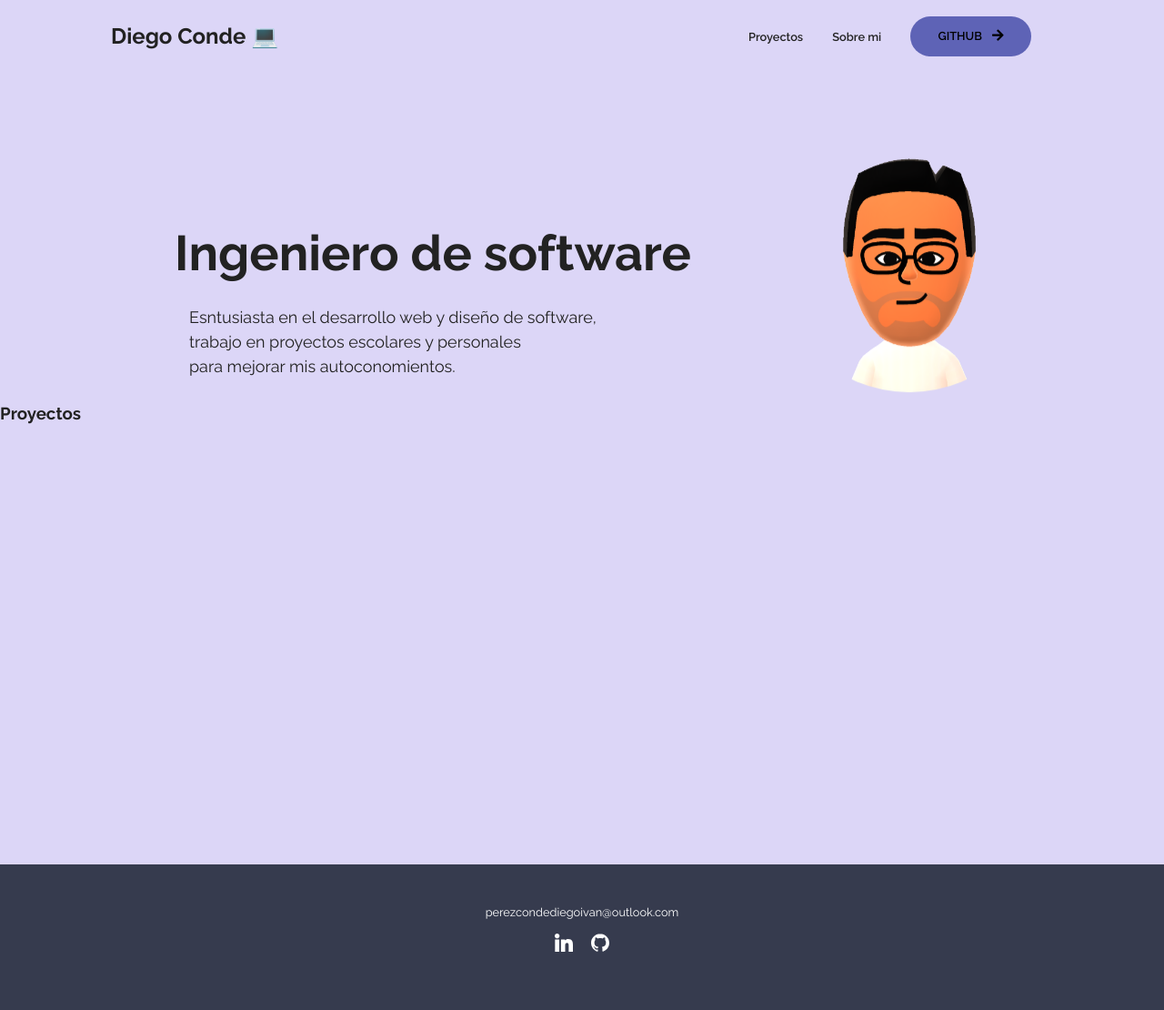
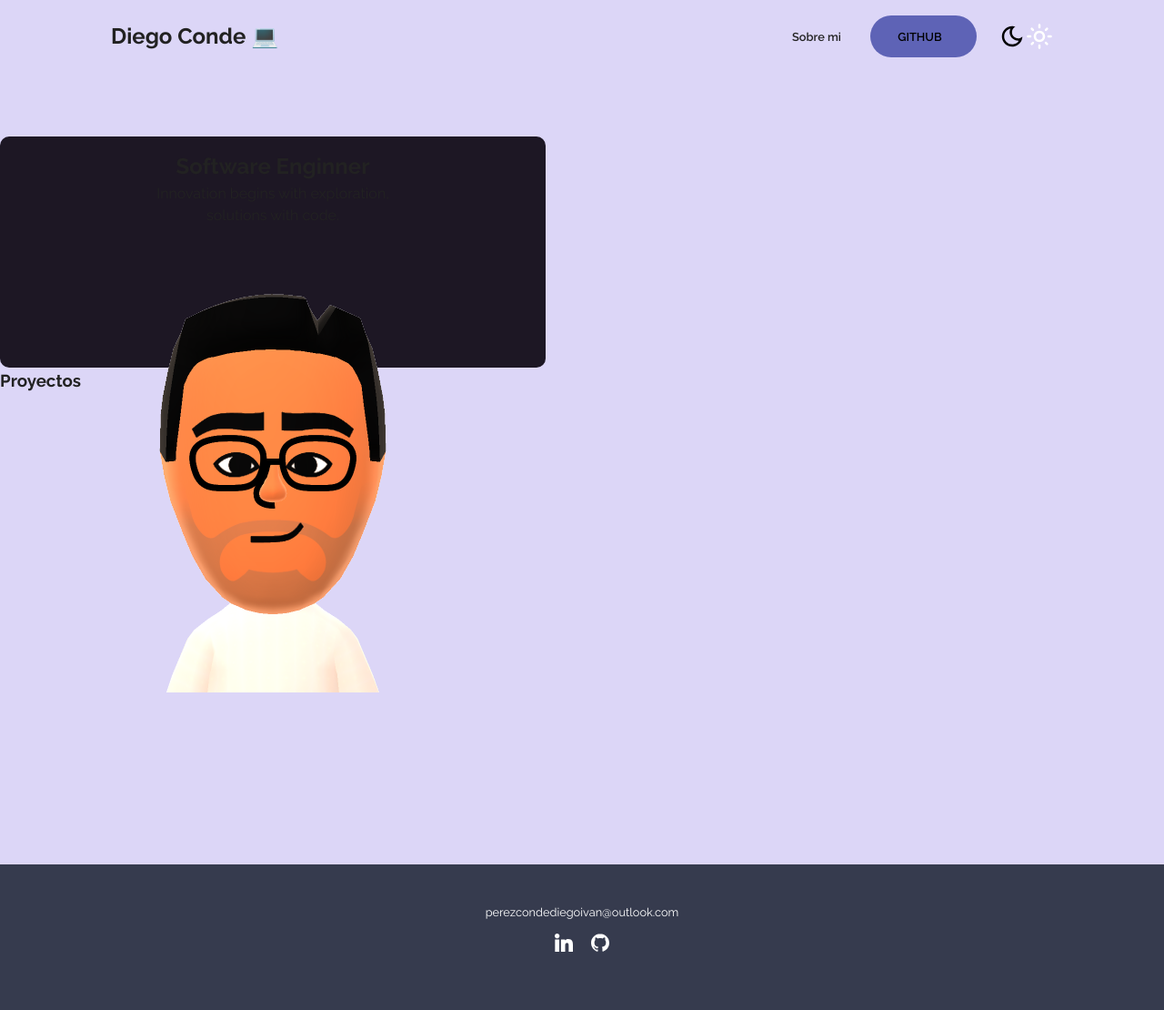
Before and after one commit to Psychodivto/Divancito, a PHP site: page / in a window 1280 px wide. Shown: the whole page at 91% size. Run offline with PHP 8.4, Linux system fonts and the light colour scheme.

Commit message:
changes in home

```diff
--- a/css/style.css
+++ b/css/style.css
@@ -73,68 +73,46 @@
   font-family: "Raleway", sans-serif;
   line-height: 1.5;
 }
-.container-tittle{
-  width: min-content;
-  margin-left: 11.5rem;
-    display: flex;
-    justify-content: normal;
-    margin-top: 8rem;
-    padding: 1rem;
+
+.Card-outline{
+  width: 600px;
+  height: 254px;
+  background-image: linear-gradient(163deg, #ff00ff 0%, #3700ff 100%);
+  border-radius: 20px;
+  text-align: center;
+  transition: all 0.25s cubic-bezier(0, 0, 0, 1);
 }
 
-.profile {
-  overflow: hidden;
-  border-right: .15em solid orange;
-  font-size: 2rem;
-  width: 0;
-  overflow: hidden;
-    border-right: .10em solid orange;
-    white-space: nowrap;
-    font-size: 2.5rem;
-    width: 0;
-    animation: typing 1.5s forwards;
+.Card-outline:hover{
+  box-shadow: 0px 0px 30px 1px rgba(204, 0, 255, 0.3);
+}
+
+.Card{
+  width: 600px;
+  height: 254px;
+  background-color: #1d1724;
+  border-radius: 10px;
+  transition: all 0.25s cubic-bezier(0, 0, 0, 1);
+  padding: 15px;
+  cursor: pointer
 
 }
-.content-text{
 
-  display: flex;
-  flex-direction: column;
-  font-size: 1.5rem;
-  margin: 1.5rem 0;
+.Card:hover{
+  transform: scale(0.98);
+  border-radius: 18px;
 }
 
-h2 {
-  font-size: 54px;
-  margin-left: 12rem;
-  padding-top: 4rem;
+.textprofile{
+
+
 }
 
-
-h4 {
-  font-weight: 400;
-  font-size: 18px;
-  padding-top: 1rem;
-  margin-left: 13rem;
-  text-align: justify;
-}
-
-.profile-imagen{
-  position: relative;
-  display: flex;
-  left: 850px;
-  margin-top: -300px;
-  border-radius: 50%;
-  animation: bounce 1s infinite alternate;
-  width: 300px;
-  height: 300px;
-
-}
 
 @keyframes typing {
   from { width: 0 }
   to { width: 100% }
 }
-
 
 
 /* Navbar */
--- a/index.html
+++ b/index.html
@@ -1,56 +1,43 @@
 <!DOCTYPE html>
 <html lang="en">
   <head>
-    <meta charset="UTF-8" />
-    <meta http-equiv="X-UA-Compatible" content="IE=edge" />
-    <meta name="viewport" content="width=device-width, initial-scale=1.0" />
+    <meta charset="UTF-8"/>
+    <meta http-equiv="X-UA-Compatible" content="IE=edge"/>
+    <meta name="viewport" content="width=device-width, initial-scale=1.0"/>
+
     <!-- Primary Meta Tags -->
     <title>My website-profile</title>
-    <meta name="title" content="Portfolio website-profile" />
+    <meta name="title" content="Portfolio website-profile"/>
 
     <!-- Link -->
-    <link
-      rel="apple-touch-icon"
-      sizes="180x180"
-      href="assets/favicon/apple-touch-icon.png"
-    />
-    <link
-      rel="icon"
-      type="image/png"
-      sizes="16x16"
-      href="/assets/favicon/favicon-16x16.png"
-    />
-    <link
-      rel="icon"
-      type="image/png"
-      sizes="32x32"
-      href="assets/favicon/favicon-32x32.png"
-    />
-    <link
-      rel="icon"
-      type="image/png"
-      sizes="192x192"
-      href="assets/favicon/android-chrome-192x192.png"
-    />
-    <link
-      rel="icon"
-      type="image/png"
-      sizes="512x512"
-      href="assets/favicon/android-chrome-512x512.png"
-    />
-    <link rel="icon" type="image/x-icon" href="assets/favicon/favicon.ico" />
-    <link rel="manifest" href="assets/favicon/site.webmanifest" />
-    <link
-      rel="stylesheet"
-      href="https://use.fontawesome.com/releases/v5.15.4/css/all.css"
-      integrity="sha384-DyZ88mC6Up2uqS4h/KRgHuoeGwBcD4Ng9SiP4dIRy0EXTlnuz47vAwmeGwVChigm"
-      crossorigin="anonymous"
-    />
-    <link rel="stylesheet" href="css/style.css" />
-    <link rel="stylesheet" href="css/utilities.css" />
+    <link rel="apple-touch-icon"sizes="180x180"
+    href="assets/favicon/apple-touch-icon.png"/>
+
+    <link rel="icon" type="image/png" sizes="16x16"
+    href="/assets/favicon/favicon-16x16.png"/>
+
+    <link rel="icon" type="image/png" sizes="32x32"
+    href="assets/favicon/favicon-32x32.png"/>
+
+    <link rel="icon" type="image/png" sizes="192x192"
+    href="assets/favicon/android-chrome-192x192.png"/>
+
+    <link rel="icon" type="image/png" sizes="512x512"
+    href="assets/favicon/android-chrome-512x512.png"/>
+
+    <link rel="icon" type="image/x-icon"
+    href="assets/favicon/favicon.ico"/>
+
+    <link rel="manifest"
+    href="assets/favicon/site.webmanifest"/>
+
+    <link rel="stylesheet" href="css/style.css"/>
+    <link rel="stylesheet" href="css/utilities.css"/>
+
   </head>
   <body>
     <header id="hero">
+
       <!-- Navbar -->
       <nav class="navbar">
         <div class="container">
@@ -59,19 +46,13 @@
             Diego Conde 💻
           </h1>
           <!-- Navbar links -->
-
           <ul class="nav-menu">
-            <li><a class="nav-link" href="">Proyectos</a></li>
             <li><a class="nav-link" href="pages/aboutme.html">Sobre mi</a></li>
-
-
-              <a
-                class="nav-link btn btn-primary"
-                href="https://github.com/Psychodivto"
-                >GitHub <i class="fas fa-arrow-right"></i
+            <a class="nav-link btn btn-primary"
+            href="https://github.com/Psychodivto">GitHub<i class="fas fa-arrow-right"></i
               ></a>
 
-            <!-- Toggle switch
+            <!-- Toggle switch -->
             <div class="theme-switch">
               <input type="checkbox" id="switch" />
               <label class="toggle-icons" for="switch">
@@ -79,7 +60,6 @@
                 <img class="sun" src="assets/sun.svg" />
               </label>
             </div>
-          -->
 
             <!-- Hamburger menu -->
           </ul>
@@ -91,22 +71,29 @@
         </div>
       </nav>
 
-      <!--Section de perfile-->
-        <div class="content-text">
-          <h2>Ingeniero de software</h2>
-          <h4>Esntusiasta en el desarrollo web y diseño de software,<br>
-             trabajo en proyectos escolares y personales <br>
-             para mejorar mis autoconomientos.<br>
-            </h4>
+      <!--Section profile-->
+
+      <div class="Card-outline">
+        <div class="Card">
+          <div class="textprofile">
+            <h2 class="tittle">Software Enginner</h2>
+            <p class="textprofile">Innovation begins with exploration,<br>
+              solutions with code.</p>
+              <img class="profile-imagen"
+              src="assets/profile.png"
+              alt="">
           </div>
-          <img class="profile-imagen"
-          src="assets/profile.png"
-          alt="">
+        </div>
+      </div>
+
+      <!-- Sections for skils dynamics-->
+
 
         <!---PROJECTS-->
         <div class="content-projects">
           <h3>Proyectos</h3>
           <div class="projectspersonals">
+
 
 
           </div>
```
Also changed, not shown: pages/aboutme.html (+5 -4 lines), assets/facebook-icon.svg, assets/github-icon.svg, assets/hashnode-icon.svg, assets/linkedin-icon.svg, assets/moon.svg, assets/sun.svg, assets/twitter-icon.svg, css/utilities.css (line endings or trailing spaces), js/script.js (line endings or trailing spaces), manifest.json, 2 other files.
